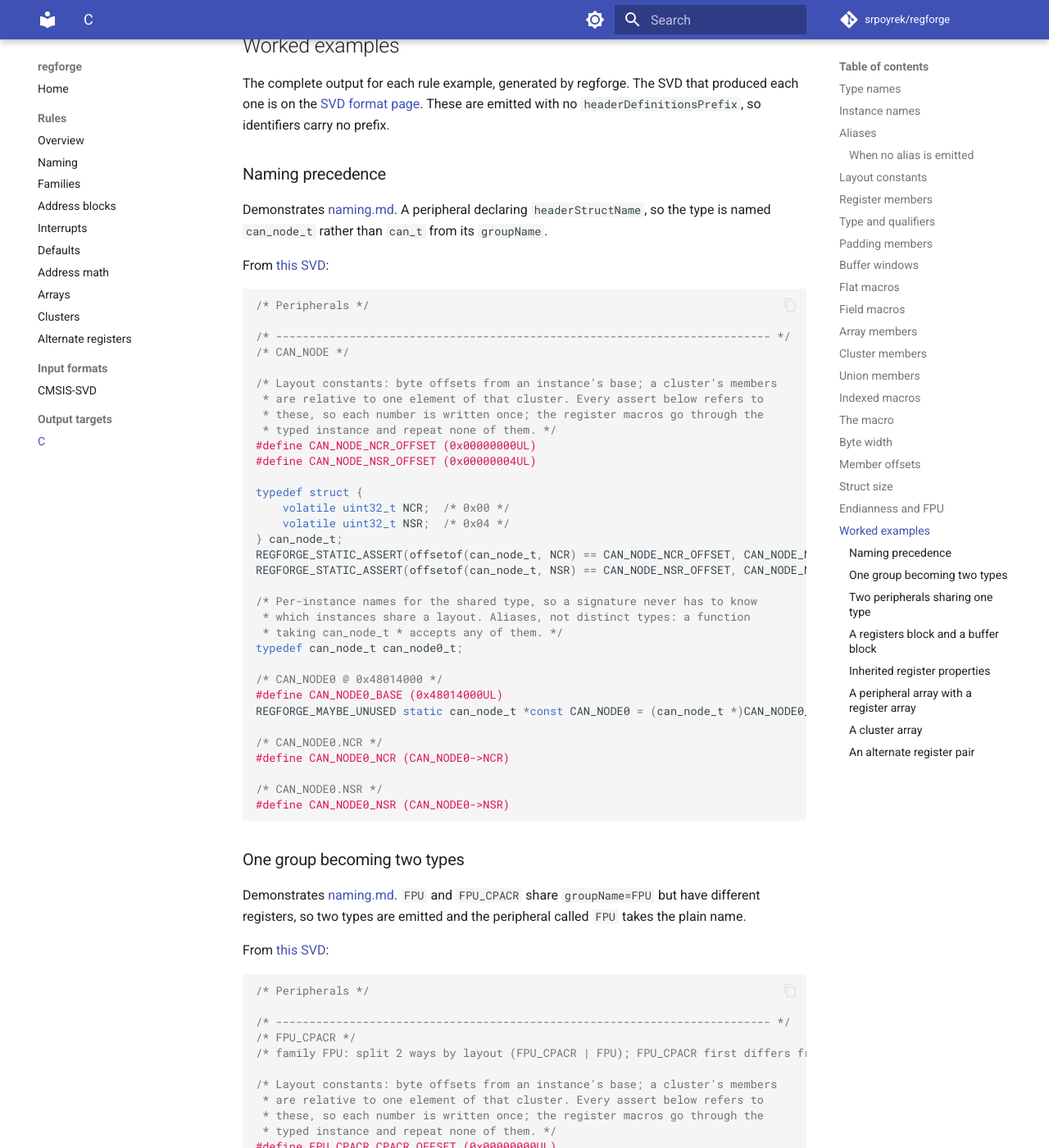
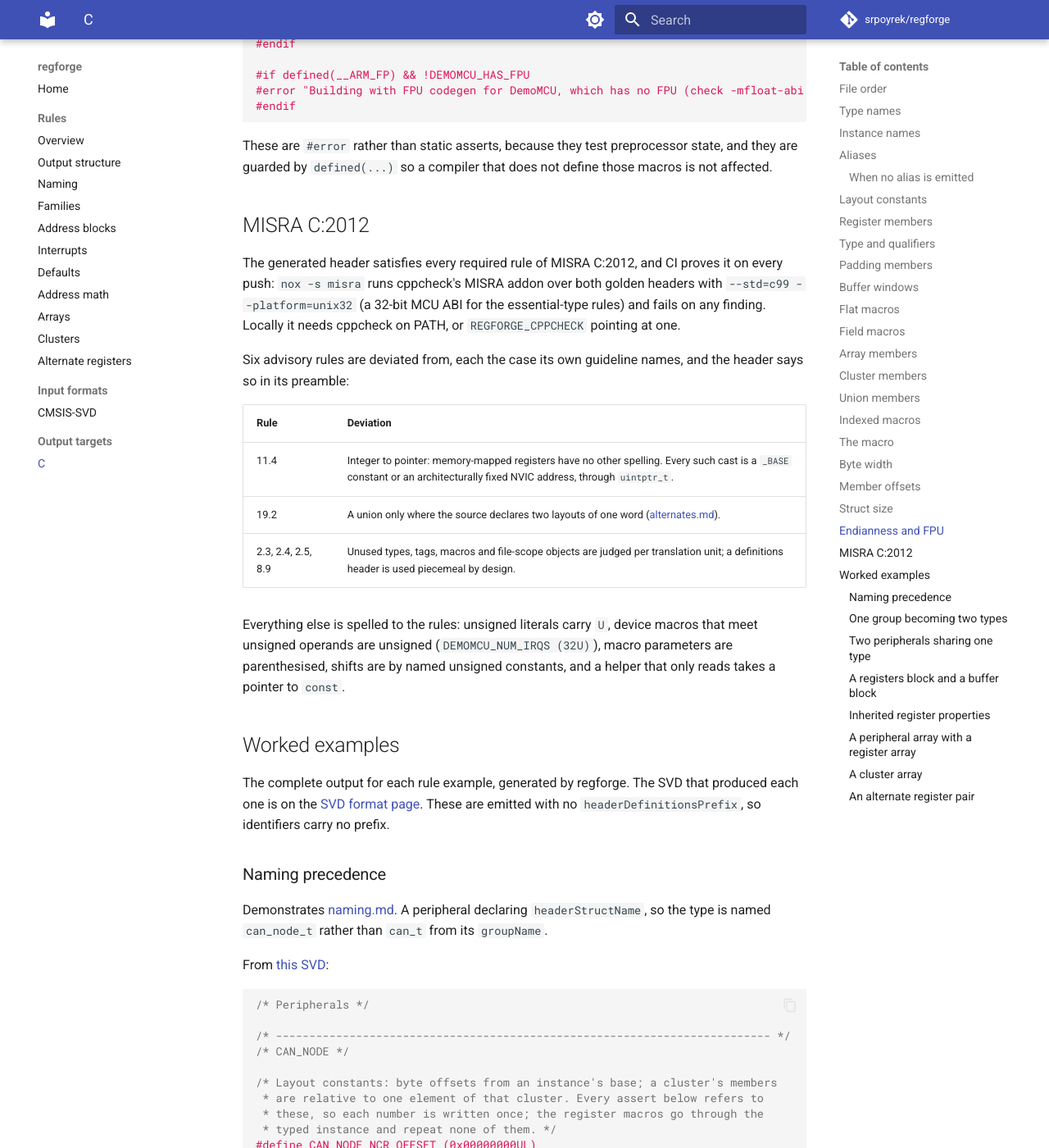
Before and after one commit to srpoyrek/regforge, an MkDocs documentation site: the page built from docs/rules/targets/c.md, in a window 1280 px wide and 1400 px high, scrolled down 9921 px. Shown: the whole window at 82% size. Built offline with MkDocs 1.6.1 and Material for MkDocs 9.7.7, drawn with Linux system fonts in a browser that asks for light colours; comment, search, counter and statistics services are not loaded; some of the changed text lies outside the part shown.

Commit message:
Make Misra C compliant

````diff
--- a/docs/rules/targets/c.md
+++ b/docs/rules/targets/c.md
@@ -9,6 +9,15 @@
 the header, and what other identifiers point at it.
 
 Code: `regforge/writers/c.py`, `regforge/writers/templates/c/header.h.j2`.
+
+## File order
+
+The header's blocks come in the order [ir/structure.md](../structure.md)
+fixes, each under a banner comment: the file banner, the include guard and
+includes, `Compiler compatibility`, `Device`, `CPU`, `Interrupts`, `NVIC`,
+`Peripherals`, the end guard. Within `Peripherals`, one section per family
+in the order of that page's Rule 3. The MISRA statement is a paragraph of
+the file banner, because it describes the file.
 
 ## Type names
 
@@ -37,7 +46,7 @@
 
 ```c
 #define DC_UART0_BASE (0x40004000UL)
-REGFORGE_MAYBE_UNUSED static dc_uart_t *const DC_UART0 = (dc_uart_t *)DC_UART0_BASE;
+REGFORGE_MAYBE_UNUSED static dc_uart_t *const DC_UART0 = (dc_uart_t *)(uintptr_t)DC_UART0_BASE;
 #define DC_UART0_DR (DC_UART0->DR)
 ```
 
@@ -66,7 +75,7 @@
 ```
 ```c
 } wdt_t;
-static wdt_t *const WDT = (wdt_t *)WDT_BASE;
+static wdt_t *const WDT = (wdt_t *)(uintptr_t)WDT_BASE;
 ```
 
 The alias would read `typedef wdt_t wdt_t;`, declaring the same typedef name
@@ -97,7 +106,7 @@
 typedef gpio_t gp1_t;
 
 } gpio_gcr_t;          /* GPIO -- no gpio_t alias */
-static gpio_gcr_t *const GPIO = (gpio_gcr_t *)GPIO_BASE;
+static gpio_gcr_t *const GPIO = (gpio_gcr_t *)(uintptr_t)GPIO_BASE;
 ```
 
 The alias would be `typedef gpio_gcr_t gpio_t;`, declaring `gpio_t` a second
@@ -476,6 +485,28 @@
 state, and they are guarded by `defined(...)` so a compiler that does not define
 those macros is not affected.
 
+## MISRA C:2012
+
+The generated header satisfies every required rule of MISRA C:2012, and CI
+proves it on every push: `nox -s misra` runs cppcheck's MISRA addon over both
+golden headers with `--std=c99 --platform=unix32` (a 32-bit MCU ABI for the
+essential-type rules) and fails on any finding. Locally it needs cppcheck on
+PATH, or `REGFORGE_CPPCHECK` pointing at one.
+
+Six advisory rules are deviated from, each the case its own guideline names,
+and the header says so in its preamble:
+
+| Rule | Deviation |
+|---|---|
+| 11.4 | Integer to pointer: memory-mapped registers have no other spelling. Every such cast is a `_BASE` constant or an architecturally fixed NVIC address, through `uintptr_t`. |
+| 19.2 | A union only where the source declares two layouts of one word ([alternates.md](../alternates.md)). |
+| 2.3, 2.4, 2.5, 8.9 | Unused types, tags, macros and file-scope objects are judged per translation unit; a definitions header is used piecemeal by design. |
+
+Everything else is spelled to the rules: unsigned literals carry `U`, device
+macros that meet unsigned operands are unsigned (`DEMOMCU_NUM_IRQS (32U)`),
+macro parameters are parenthesised, shifts are by named unsigned constants,
+and a helper that only reads takes a pointer to `const`.
+
 ## Worked examples
 
 The complete output for each rule example, generated by regforge. The SVD that
@@ -515,7 +546,7 @@
 
 /* CAN_NODE0 @ 0x48014000 */
 #define CAN_NODE0_BASE (0x48014000UL)
-REGFORGE_MAYBE_UNUSED static can_node_t *const CAN_NODE0 = (can_node_t *)CAN_NODE0_BASE;
+REGFORGE_MAYBE_UNUSED static can_node_t *const CAN_NODE0 = (can_node_t *)(uintptr_t)CAN_NODE0_BASE;
 
 /* CAN_NODE0.NCR */
 #define CAN_NODE0_NCR (CAN_NODE0->NCR)
@@ -550,7 +581,7 @@
 
 /* FPU_CPACR @ 0xE000ED88 */
 #define FPU_CPACR_BASE (0xE000ED88UL)
-REGFORGE_MAYBE_UNUSED static fpu_cpacr_t *const FPU_CPACR = (fpu_cpacr_t *)FPU_CPACR_BASE;
+REGFORGE_MAYBE_UNUSED static fpu_cpacr_t *const FPU_CPACR = (fpu_cpacr_t *)(uintptr_t)FPU_CPACR_BASE;
 
 /* FPU_CPACR.CPACR */
 #define FPU_CPACR_CPACR (FPU_CPACR->CPACR)
@@ -576,7 +607,7 @@
 
 /* FPU @ 0xE000EF34 */
 #define FPU_BASE (0xE000EF34UL)
-REGFORGE_MAYBE_UNUSED static fpu_t *const FPU = (fpu_t *)FPU_BASE;
+REGFORGE_MAYBE_UNUSED static fpu_t *const FPU = (fpu_t *)(uintptr_t)FPU_BASE;
 
 /* FPU.FPCCR */
 #define FPU_FPCCR (FPU->FPCCR)
@@ -619,7 +650,7 @@
 
 /* UART0 @ 0x40004000 */
 #define UART0_BASE (0x40004000UL)
-REGFORGE_MAYBE_UNUSED static uart_t *const UART0 = (uart_t *)UART0_BASE;
+REGFORGE_MAYBE_UNUSED static uart_t *const UART0 = (uart_t *)(uintptr_t)UART0_BASE;
 
 /* UART0.DR */
 #define UART0_DR (UART0->DR)
@@ -629,7 +660,7 @@
 
 /* UART1 @ 0x40004400 */
 #define UART1_BASE (0x40004400UL)
-REGFORGE_MAYBE_UNUSED static uart_t *const UART1 = (uart_t *)UART1_BASE;
+REGFORGE_MAYBE_UNUSED static uart_t *const UART1 = (uart_t *)(uintptr_t)UART1_BASE;
 
 /* UART1.DR */
 #define UART1_DR (UART1->DR)
@@ -672,7 +703,7 @@
 
 /* UART0 @ 0x40004000 */
 #define UART0_BASE (0x40004000UL)
-REGFORGE_MAYBE_UNUSED static uart0_t *const UART0 = (uart0_t *)UART0_BASE;
+REGFORGE_MAYBE_UNUSED static uart0_t *const UART0 = (uart0_t *)(uintptr_t)UART0_BASE;
 
 /* UART0.DR */
 #define UART0_DR (UART0->DR)
@@ -709,7 +740,7 @@
 
 /* MISC @ 0x40030000 */
 #define MISC_BASE (0x40030000UL)
-REGFORGE_MAYBE_UNUSED static misc_t *const MISC = (misc_t *)MISC_BASE;
+REGFORGE_MAYBE_UNUSED static misc_t *const MISC = (misc_t *)(uintptr_t)MISC_BASE;
 
 /* MISC.DR */
 #define MISC_DR (MISC->DR)
@@ -770,7 +801,7 @@
 
 /* PWMA @ 0x40015000 */
 #define PWMA_BASE (0x40015000UL)
-REGFORGE_MAYBE_UNUSED static pwm_t *const PWMA = (pwm_t *)PWMA_BASE;
+REGFORGE_MAYBE_UNUSED static pwm_t *const PWMA = (pwm_t *)(uintptr_t)PWMA_BASE;
 
 /* PWMA.CTRL */
 #define PWMA_CTRL (PWMA->CTRL)
@@ -787,7 +818,7 @@
 
 /* PWMB @ 0x40015100 */
 #define PWMB_BASE (0x40015100UL)
-REGFORGE_MAYBE_UNUSED static pwm_t *const PWMB = (pwm_t *)PWMB_BASE;
+REGFORGE_MAYBE_UNUSED static pwm_t *const PWMB = (pwm_t *)(uintptr_t)PWMB_BASE;
 
 /* PWMB.CTRL */
 #define PWMB_CTRL (PWMB->CTRL)
@@ -852,7 +883,7 @@
 
 /* DMA @ 0x40016000 */
 #define DMA_BASE (0x40016000UL)
-REGFORGE_MAYBE_UNUSED static dma_t *const DMA = (dma_t *)DMA_BASE;
+REGFORGE_MAYBE_UNUSED static dma_t *const DMA = (dma_t *)(uintptr_t)DMA_BASE;
 
 /* DMA.CFG */
 #define DMA_CFG (DMA->CFG)
@@ -901,7 +932,7 @@
 
 /* TIM1 @ 0x40010000 */
 #define TIM1_BASE (0x40010000UL)
-REGFORGE_MAYBE_UNUSED static tim1_t *const TIM1 = (tim1_t *)TIM1_BASE;
+REGFORGE_MAYBE_UNUSED static tim1_t *const TIM1 = (tim1_t *)(uintptr_t)TIM1_BASE;
 
 /* TIM1.CR1 */
 #define TIM1_CR1 (TIM1->CR1)
--- a/mkdocs.yml
+++ b/mkdocs.yml
@@ -37,6 +37,7 @@
   - Home: index.md
   - Rules:
       - Overview: rules/README.md
+      - Output structure: rules/structure.md
       - Naming: rules/naming.md
       - Families: rules/families.md
       - Address blocks: rules/address-blocks.md
````
Also changed, not shown: README.md (+4 -0 lines), docs/rules/README.md (+1 -0 lines), docs/rules/families.md (+2 -2 lines), docs/rules/interrupts.md (+4 -3 lines), docs/rules/naming.md (+2 -2 lines), docs/rules/structure.md (added, +77 -0 lines), noxfile.py (+59 -0 lines), 9 other files.
